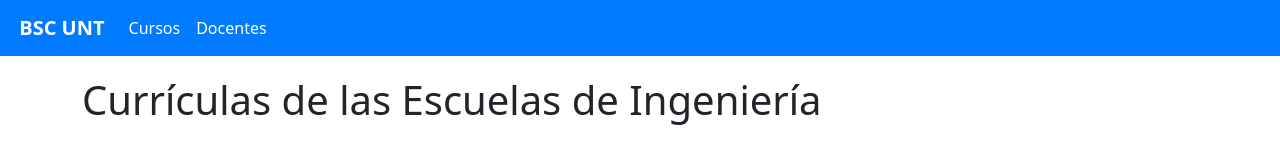
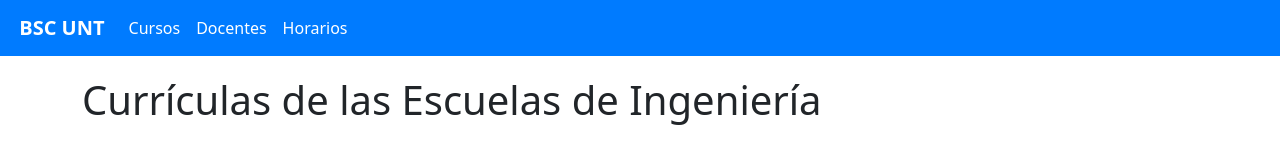
Before and after one commit to INamelessss/DashboardUnt, a Django app: page /course_list/ in a window 1280 px wide. Shown: the top 141 px of the page. Run offline with Django 4.2, Linux system fonts and the light colour scheme; data that the repository does not hold is empty; parts of the project's set-up code (start-up, migrations or seed data) failed here and were passed over; some libraries are stand-ins or nearby versions.

Commit message:
New section added

```diff
--- a/dashboard/templates/base.html
+++ b/dashboard/templates/base.html
@@ -59,6 +59,9 @@
             <li class="nav-item">
                 <a class="nav-link" href="{% url 'dashboard' %}">Docentes</a>
             </li>
+            <li class="nav-item">
+                <a class="nav-link" href="{% url 'dashboard' %}">Horarios</a>
+            </li>
         </ul>
     </div>
 </nav>
```
Also changed, not shown: dashboard/templates/horarios.html (added).
